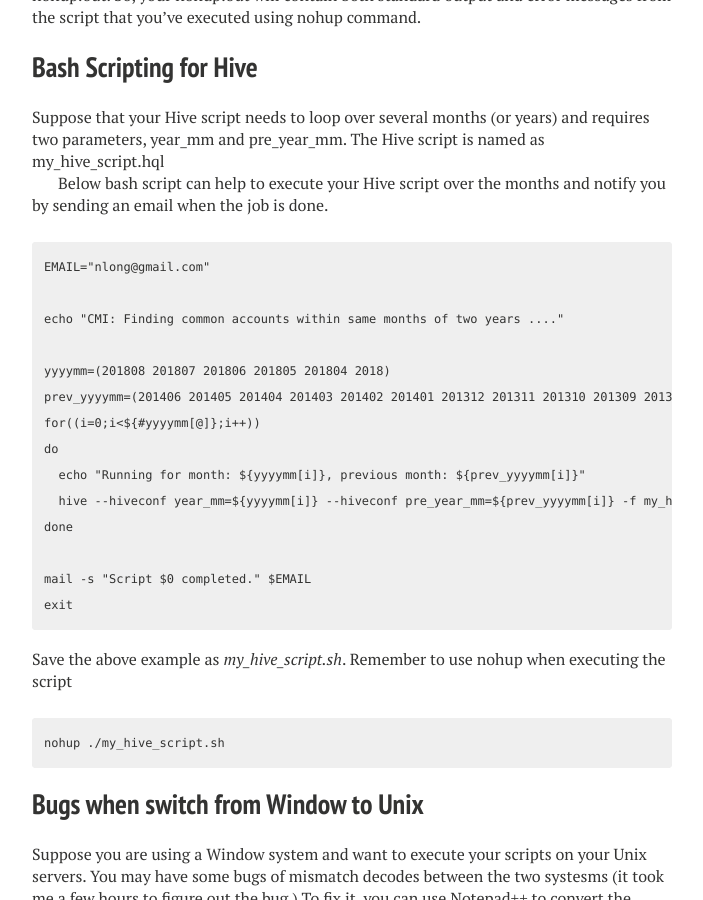
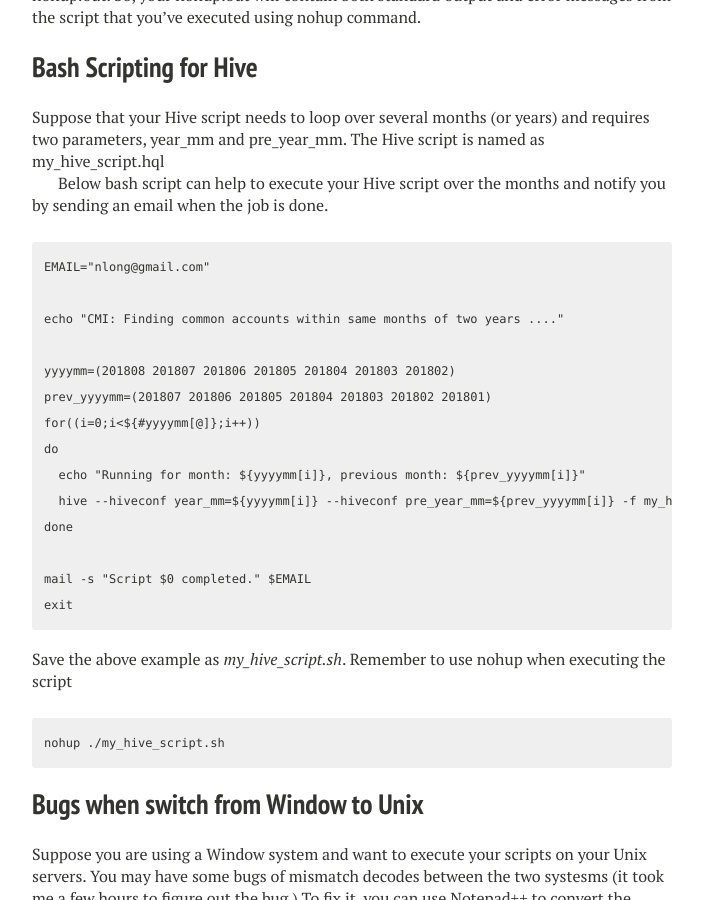
Before and after one commit to nguyenhailong/nguyenhailong.github.io, a Jekyll site: the page built from _posts/2018-08-13-Bash Scripting for Hive.md, in a window 1280 px wide and 900 px high, scrolled down 2409 px. Shown: the whole window, without its empty margins (288-991 px from the left). Built offline with Jekyll 4.4.1, drawn with Linux system fonts in a browser that asks for light colours; nearby versions of some CDN libraries.

Commit message:
minor edits

```diff
--- a/_posts/2018-08-13-Bash Scripting for Hive.md
+++ b/_posts/2018-08-13-Bash Scripting for Hive.md
@@ -105,8 +105,8 @@ EMAIL="nlong@gmail.com"
 
 echo "CMI: Finding common accounts within same months of two years ...."
 
-yyyymm=(201808 201807 201806 201805 201804 2018)
-prev_yyyymm=(201406 201405 201404 201403 201402 201401 201312 201311 201310 201309 201308 201307 201306 201305 201304 201303 201302 201301  201212 201211 201210 201209 201208 201207 201206 201205 201204 201203 201202 201201  201112 201111 201110 201109 201108 201107 201106 201105 201104 201103 201102 201101  201012 201011 201010 201009 201008 201007 201006 201005 201004 201003 201002 201001  200912)
+yyyymm=(201808 201807 201806 201805 201804 201803 201802)
+prev_yyyymm=(201807 201806 201805 201804 201803 201802 201801)
 for((i=0;i<${#yyyymm[@]};i++))
 do
   echo "Running for month: ${yyyymm[i]}, previous month: ${prev_yyyymm[i]}"
```
